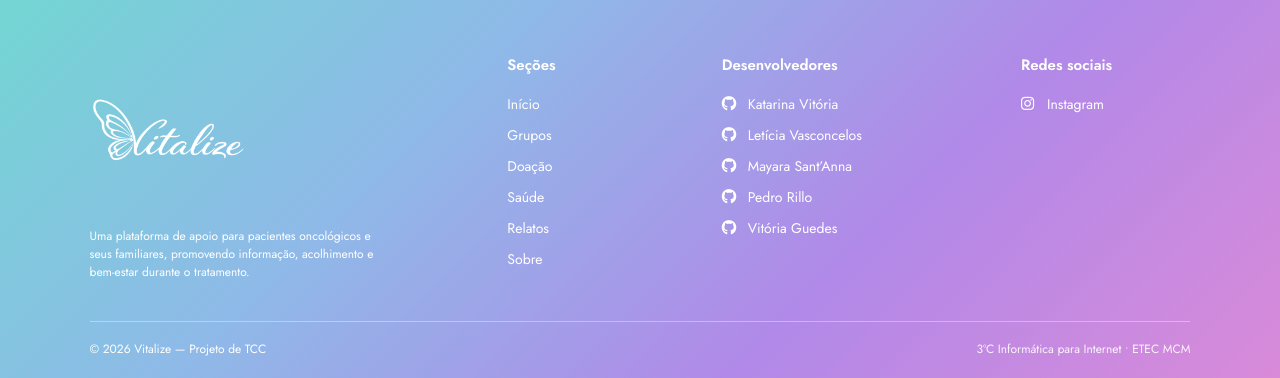
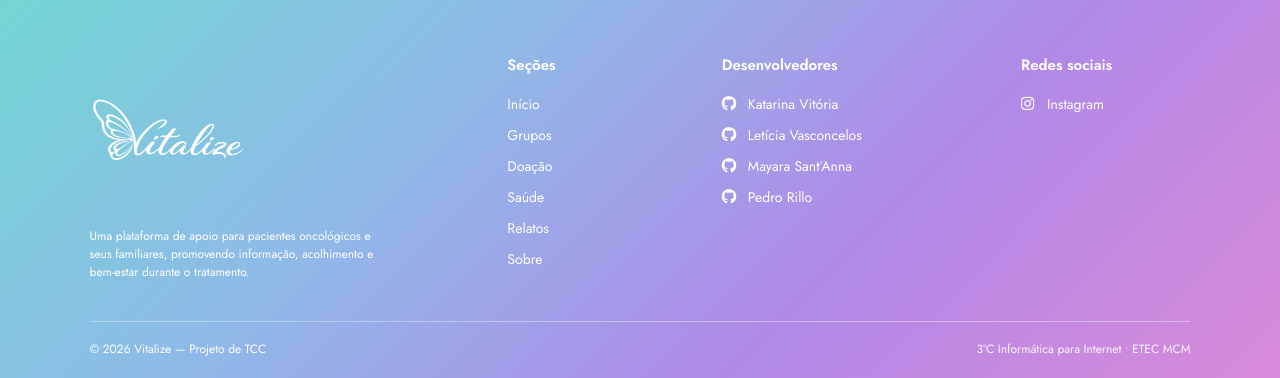
Before and after one commit to rillopedro/vitalize, a PHP site: page /conteudo.php?pagina=index in a window 1280 px wide. Shown: the part 2715-3093 px from the top of the page. Run offline with PHP 8.4, Linux system fonts and the light colour scheme; data that the repository does not hold is empty.

Commit message:
remove vitoria

```diff
--- a/footer.php
+++ b/footer.php
@@ -49,10 +49,6 @@
                 Pedro Rillo
             </a>
 
-            <span class="desenvolvedor-sem-link">
-                <i class="fab fa-github"></i>
-                Vitória Guedes
-            </span>
         </div>
 
         <div class="footer-coluna">
```
